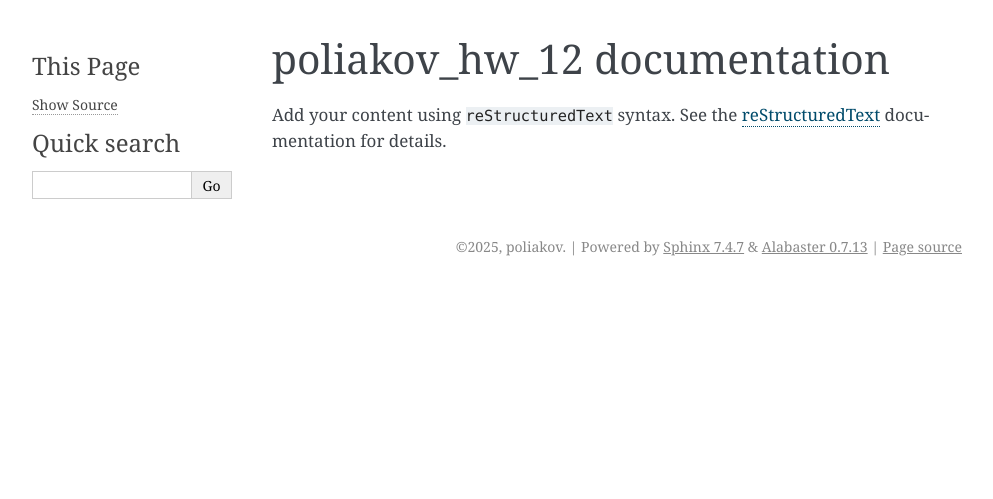
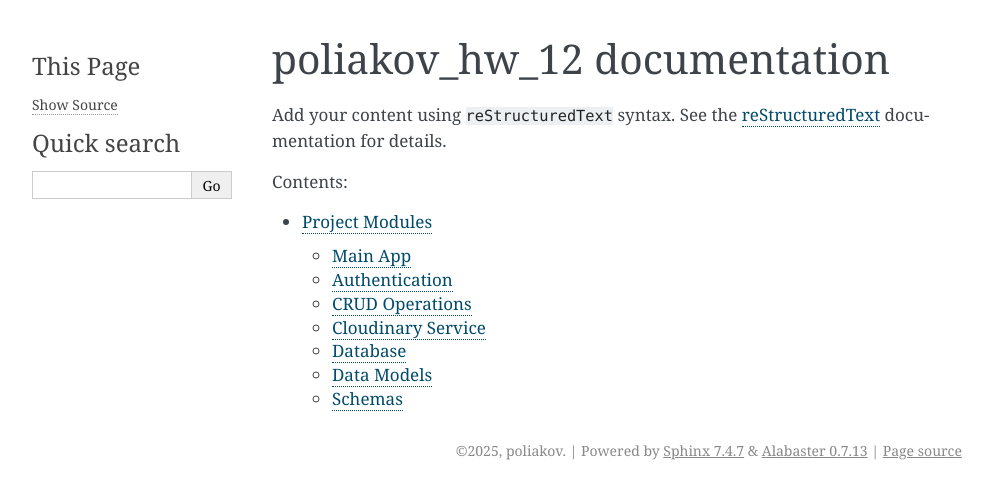
Before and after one commit to sexfoil/goit-pythonweb-hw-012, a Sphinx documentation site: the page built from docs/index.rst, in a window 1280 px wide. Shown: the top 499 px of the page, without its empty margins (148-1141 px from the left). Built offline with Sphinx 7.4.7, drawn with Linux system fonts in a browser that asks for light colours; some of the changed lines change nothing that is shown.

Commit message:
Fix docs

```diff
--- a/docs/conf.py
+++ b/docs/conf.py
@@ -5,23 +5,26 @@
 
 # -- Project information -----------------------------------------------------
 # https://www.sphinx-doc.org/en/master/usage/configuration.html#project-information
+import sys
+from pathlib import Path
 
-project = 'poliakov_hw_12'
-copyright = '2025, poliakov'
-author = 'poliakov'
+sys.path.append(str(Path("..").resolve()))
+
+project = "poliakov_hw_12"
+copyright = "2025, poliakov"
+author = "poliakov"
 
 # -- General configuration ---------------------------------------------------
 # https://www.sphinx-doc.org/en/master/usage/configuration.html#general-configuration
 
 extensions = []
 
-templates_path = ['_templates']
-exclude_patterns = ['_build', 'Thumbs.db', '.DS_Store']
-
+templates_path = ["_templates"]
+exclude_patterns = ["_build", "Thumbs.db", ".DS_Store"]
 
 
 # -- Options for HTML output -------------------------------------------------
 # https://www.sphinx-doc.org/en/master/usage/configuration.html#options-for-html-output
 
-html_theme = 'alabaster'
-html_static_path = ['_static']
+html_theme = "alabaster"
+html_static_path = ["_static"]
--- /dev/null
+++ b/docs/content.rst
@@ -0,0 +1,60 @@
+Project Modules
+===============
+
+Main App
+--------
+
+.. automodule:: app.main
+   :members:
+   :undoc-members:
+   :show-inheritance:
+
+Authentication
+--------------
+
+.. automodule:: app.routes.auth
+   :members:
+   :undoc-members:
+   :show-inheritance:
+
+CRUD Operations
+---------------
+
+.. automodule:: app.services.crud
+   :members:
+   :undoc-members:
+   :show-inheritance:
+
+Cloudinary Service
+------------------
+
+.. automodule:: app.services.cloudinary
+   :members:
+   :undoc-members:
+   :show-inheritance:
+
+Database
+--------
+
+.. automodule:: app.repository.database
+   :members:
+   :undoc-members:
+   :show-inheritance:
+
+Data Models
+-----------
+
+.. automodule:: app.repository.models
+   :members:
+   :undoc-members:
+   :show-inheritance:
+   :no-index:
+
+Schemas
+-------
+
+.. automodule:: app.repository.schemas
+   :members:
+   :undoc-members:
+   :show-inheritance:
+   :no-index:
--- a/docs/index.rst
+++ b/docs/index.rst
@@ -14,3 +14,5 @@ documentation for details.
 .. toctree::
    :maxdepth: 2
    :caption: Contents:
+
+   content
```
Also changed, not shown: app/__init__.py (added).
